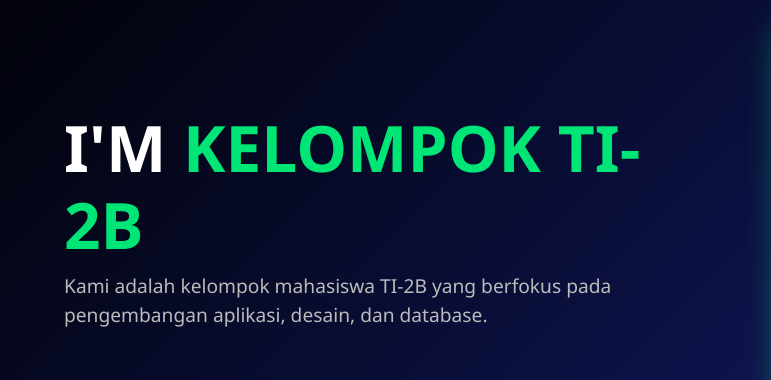
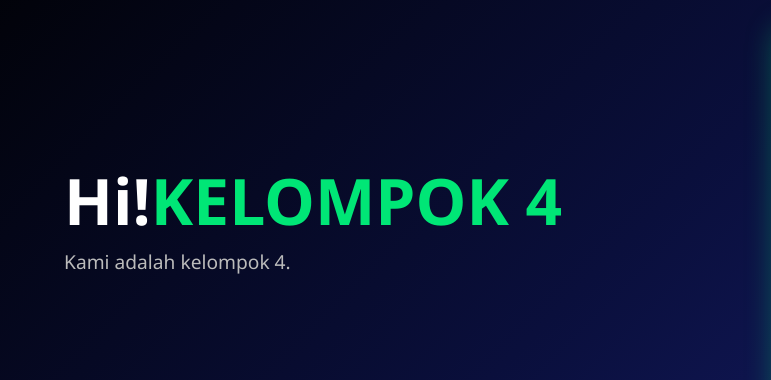
Before and after one commit to fadlanth/KELOMPOK-4, a plain HTML site: page biodata/biodata.html in a window 1280 px wide. Shown: the part 172-552 px from the top of the page, 0-771 px from the left. Drawn offline with nearby package versions, Linux system fonts and the light colour scheme.

Commit message:
nga ganti nu luhur na

```diff
--- a/biodata/biodata.html
+++ b/biodata/biodata.html
@@ -122,8 +122,8 @@
     <!-- Hero -->
     <section class="hero">
       <div class="hero-text">
-        <h1>I'M <span>KELOMPOK TI-2B</span></h1>
-        <p>Kami adalah kelompok mahasiswa TI-2B yang berfokus pada pengembangan aplikasi, desain, dan database.</p>
+        <h1>Hi!<span>KELOMPOK 4</span></h1>
+        <p>Kami adalah kelompok 4.</p>
       </div>
       <div class="hero-img">
         <img src="https://i.pravatar.cc/500?img=12" alt="Foto Kelompok" />
```
